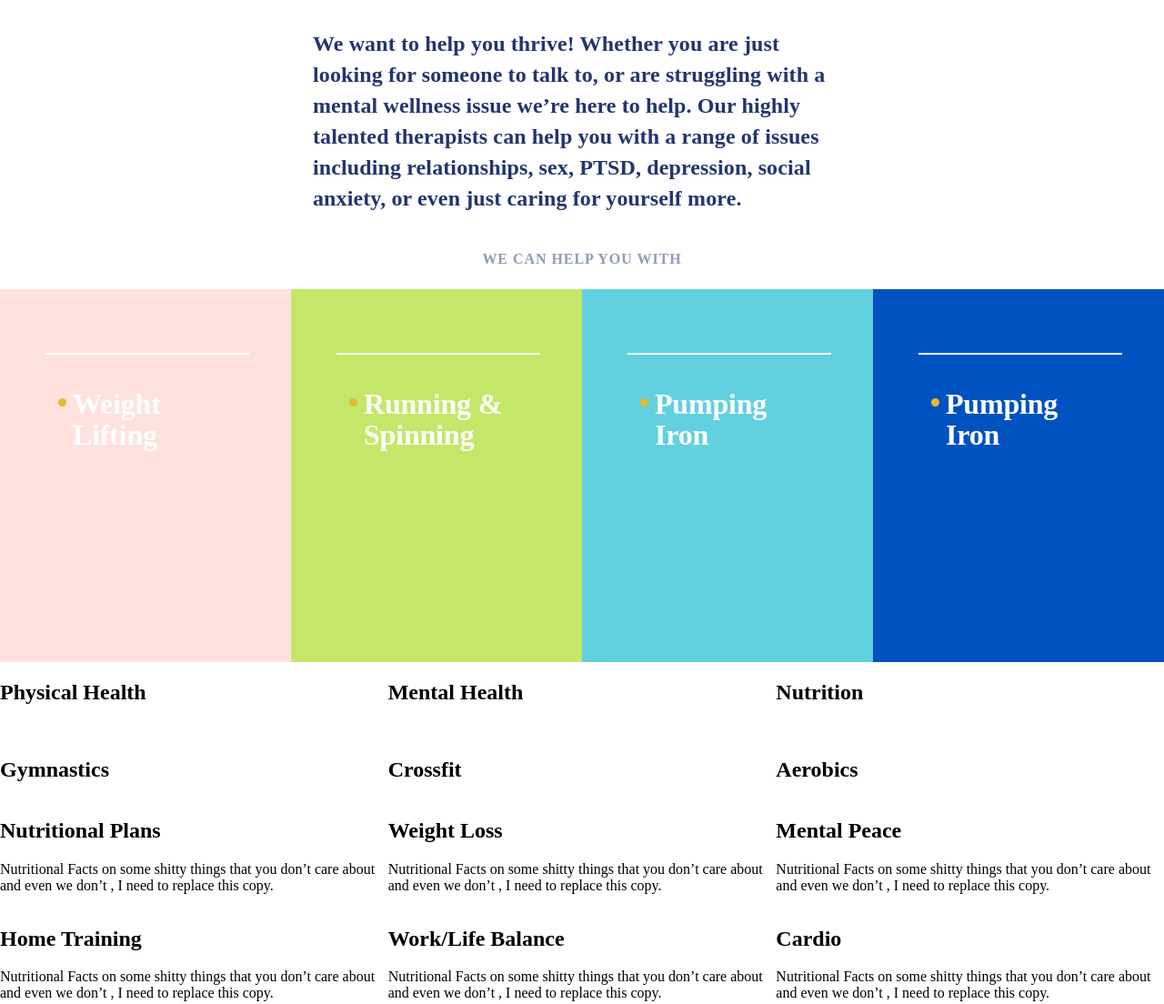
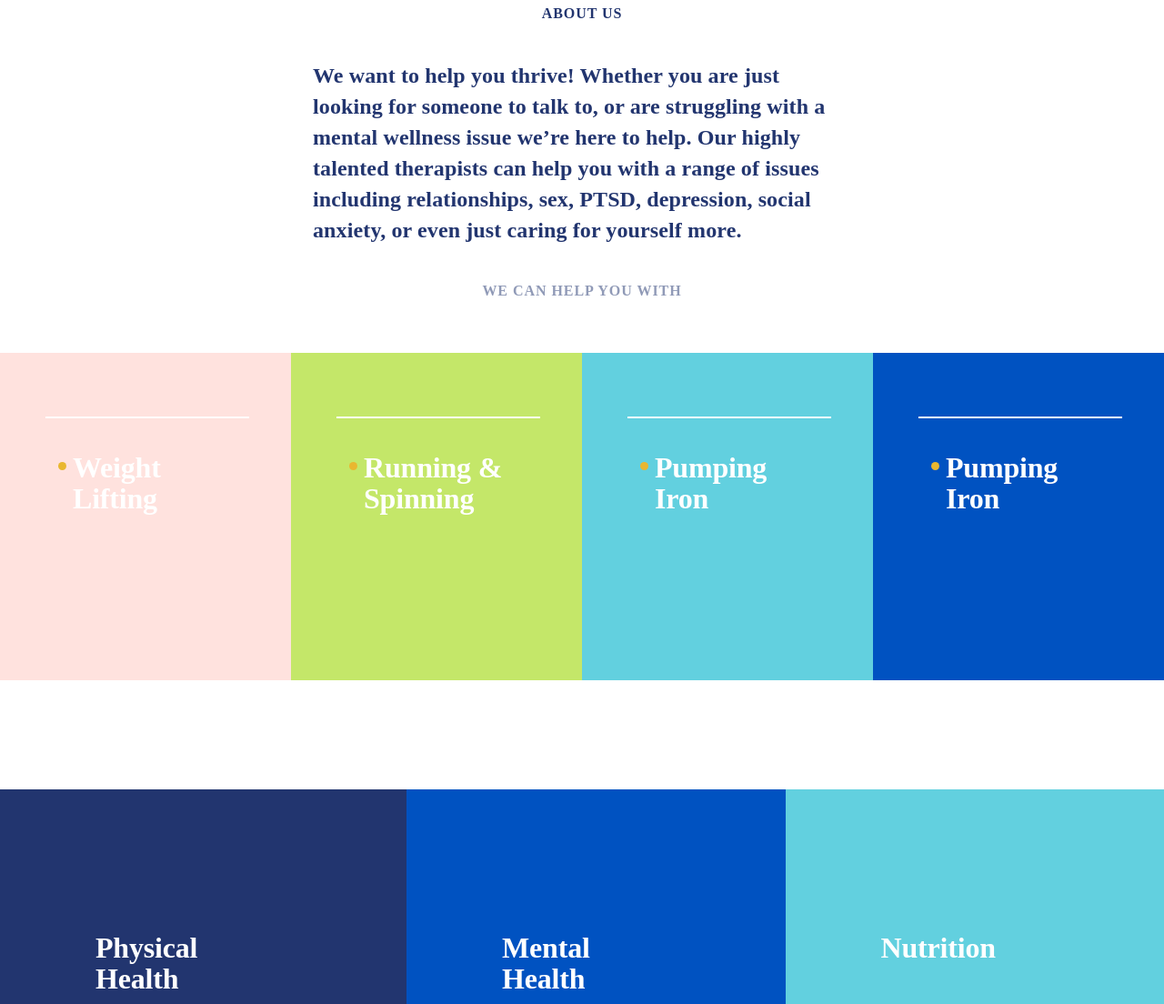
Before and after one commit to AlexForber/Health, a plain HTML site: page index.html in a window 1280 px wide. Shown: the part 1685-2789 px from the top of the page at 91% size. Drawn offline with Linux system fonts and the light colour scheme; files whose address does not match are found by name.

Commit message:
color block health

```diff
--- a/index.html
+++ b/index.html
@@ -84,25 +84,25 @@
             </div>
         </section>
 
-        <div class="health">
+        <div class="health dark-blue">
             <h2 class="health__title">Physical Health</h2>
         </div>
-        <div class="health">
+        <div class="health blue">
             <h2 class="health__title">Mental Health</h2>
         </div>
-        <div class="health">
+        <div class="health sky-blue">
             <h2 class="health__title">
                 Nutrition
             </h2>
             <img class="health__image" src="" alt="">
         </div>
-        <div class="health">
+        <div class="health sky-blue">
             <h2 class="health__title">Gymnastics</h2>
         </div>
-        <div class="health">
+        <div class="health grey">
             <h2 class="health__title">Crossfit</h2>
         </div>
-        <div class="health">
+        <div class="health purple">
             <h2 class="health__title">Aerobics</h2>
         </div>
 
--- a/sass/block/_about.scss
+++ b/sass/block/_about.scss
@@ -3,6 +3,7 @@
     display: grid;
     grid-template-columns: 1fr 1fr 1fr 1fr;
     grid-template-rows: 1fr 1fr;
+    min-height: 960px;
 
     &:last-child{
         background: #FFE2DE;
@@ -49,7 +50,7 @@
     }
 
     &__cart{
-        min-height: 360px;
+        height: 360px;
         position: relative;
 
         &::before{
--- /dev/null
+++ b/sass/block/_health.scss
@@ -0,0 +1,41 @@
+
+
+
+.health{
+    min-height: 480px;
+
+
+
+    &__title{
+        font-size: 32px;
+        line-height: 34px;
+        letter-spacing: -0.006em;
+
+        color: #fff;
+
+        padding: 130px 184px 0 105px;
+
+
+    }
+}
+
+
+.dark-blue{
+    background: #22356F;
+}
+
+.blue{
+    background: #0052C1;
+}
+
+.sky-blue{
+    background: #62D0DF;
+}
+
+.grey{
+    background: #DEE1FF;
+}
+
+.purple{
+    background: #8F00FF;
+}
--- a/sass/style.scss
+++ b/sass/style.scss
@@ -31,3 +31,10 @@ button{
 @import "./block/header";
 @import "./block/therapy";
 @import "./block/about";
+@import "./block/health";
+
+
+.health:last-child{
+    background: #22356F;
+
+}
```
Also changed, not shown: css/block/_health.css (added), css/style.css.
